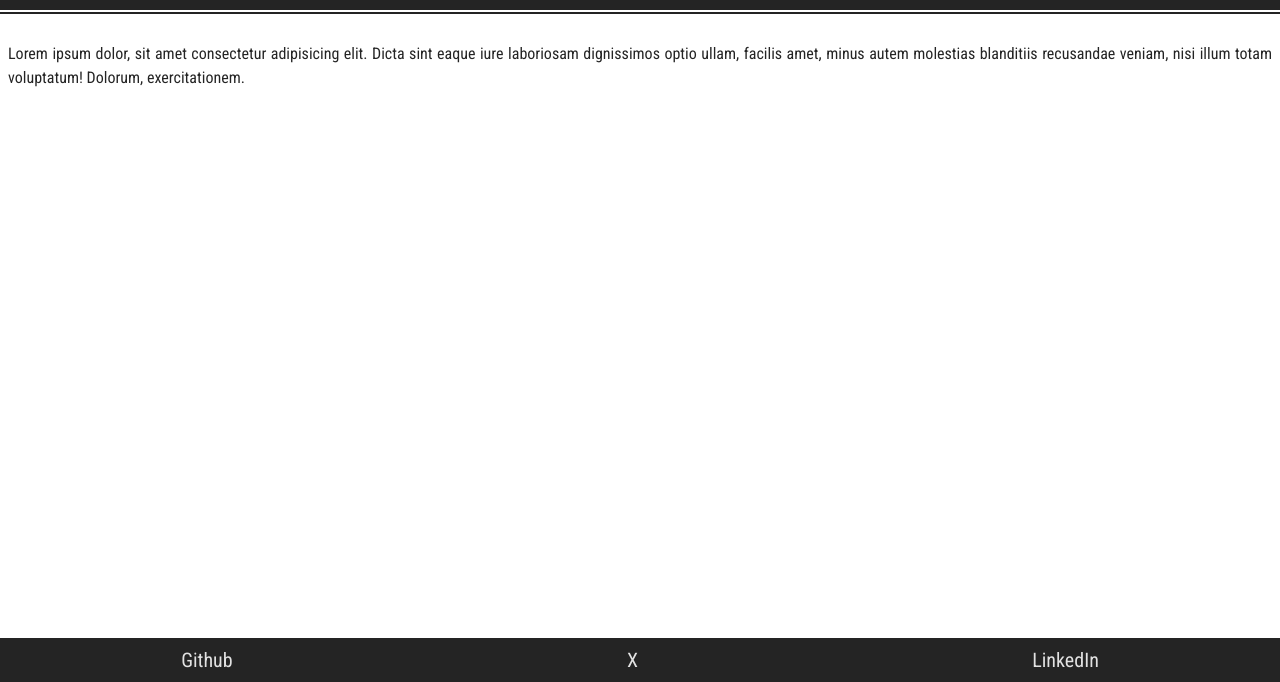
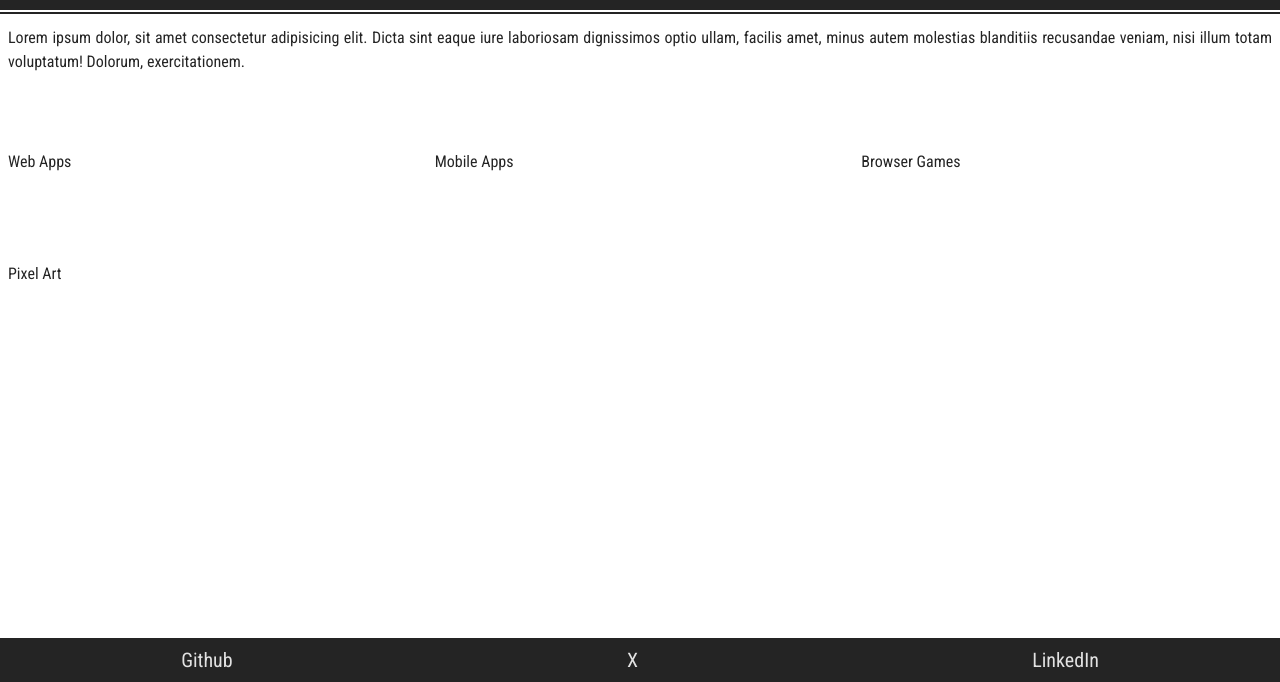
Before and after one commit to rodrigoronin/portfolio, a website built with Vite: page index.html in a window 1280 px wide. Shown: the part 118-800 px from the top of the page. Built offline with nearby package versions, Linux system fonts and the light colour scheme; what typeit would draw is missing.

Commit message:
fix: changed flex to grid on project items

```diff
--- a/index.html
+++ b/index.html
@@ -22,23 +22,21 @@
         <span class="header-subtitle"> Developer</span>
       </section>
 
-      <ul class="test-ul">
-        <li class="test-li-1"></li>
-        <li class="test-li-2"></li>
-        <li class="test-li-3"></li>
-        <li class="test-li-4"></li>
-      </ul>
+      <section class="content">
+        <nav class="content-nav">
+          <p class="content-about">
+            Lorem ipsum dolor, sit amet consectetur adipisicing elit. Dicta sint eaque iure
+            laboriosam dignissimos optio ullam, facilis amet, minus autem molestias blanditiis
+            recusandae veniam, nisi illum totam voluptatum! Dolorum, exercitationem.
+          </p>
 
-      <section class="content">
-        <p class="content-about">
-          Lorem ipsum dolor, sit amet consectetur adipisicing elit. Dicta sint eaque iure laboriosam
-          dignissimos optio ullam, facilis amet, minus autem molestias blanditiis recusandae veniam,
-          nisi illum totam voluptatum! Dolorum, exercitationem.
-        </p>
-
-        <div class="content-nav">
-          <nav></nav>
-        </div>
+          <ul class="content-nav-links">
+            <li class="content-na-links_item">Web Apps</li>
+            <li class="content-na-links_item">Mobile Apps</li>
+            <li class="content-na-links_item">Browser Games</li>
+            <li class="content-na-links_item">Pixel Art</li>
+          </ul>
+        </nav>
       </section>
 
       <footer class="footer">
--- a/src/index.css
+++ b/src/index.css
@@ -40,6 +40,19 @@
   padding: 0 0.5rem;
 }
 
+.content-nav {
+  display: flex;
+  flex-direction: column;
+  gap: 5rem;
+}
+
+.content-nav-links {
+  display: grid;
+  grid-template-columns: repeat(3, 1fr);
+  gap: 1rem;
+  row-gap: 6rem;
+}
+
 .content-about {
   text-align: justify;
   line-height: 1.5;
--- a/src/main.ts
+++ b/src/main.ts
@@ -13,7 +13,7 @@ new TypeIt(".animated", {
   .delete()
   .type("Back-end", { delay: 1000, startDelay: 500 })
   .delete()
-  .type("Full Stack", { delay: 1000 })
+  .type("Fullstack", { delay: 1000 })
   .delete()
   .type("Game", { delay: 1000 })
   .delete()
--- a/vite.config.js
+++ b/vite.config.js
@@ -2,7 +2,4 @@ import { defineConfig } from "vite";
 
 export default defineConfig({
   base: "/portfolio/",
-  server: {
-    host: "0.0.0.0",
-  },
 });
```
